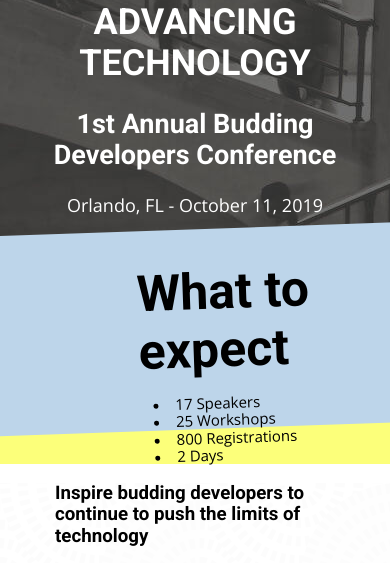
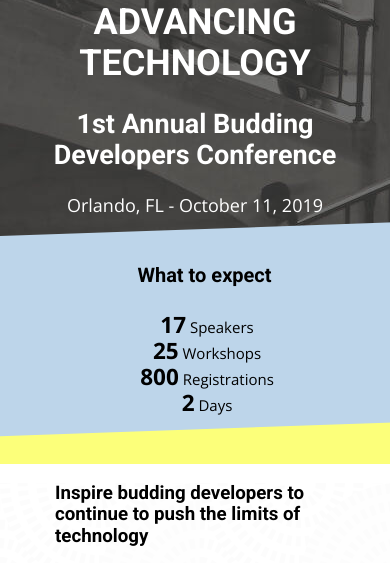
Before and after one commit to UnwireMe/advanced-tech-conference, a plain HTML site: page index.html in a window 390 px wide. Shown: the part 267-830 px from the top of the page. Drawn offline with nearby package versions, Linux system fonts and the light colour scheme.

Commit message:
Hero Banner Responsive (700px)

```diff
--- a/css/style.css
+++ b/css/style.css
@@ -376,6 +376,7 @@ input::placeholder {
 
 /* Media Queries */
 @media only screen and (max-width: 700px) {
+  /* Benefits Section */
   .benefits-section .wrap {
     padding: 0;
   }
@@ -395,4 +396,38 @@ input::placeholder {
     margin: 0;
     padding: 0;
   }
+
+  /* Hero Banner */
+  .hero-banner h2 {
+    font-size: 20px;
+    text-align: center;
+    margin: 0 auto;
+    padding: 0;
+  }
+
+  .hero-number {
+    font-size: 1.5em;
+    font-weight: 700;
+  }
+
+  .hero-banner-text {
+    width: 55%;
+    margin: 0 auto;
+    padding: 0 0 10px 0;
+    text-align: center;
+    transform: none;
+  }
+
+  .hero-banner-text li {
+    font-size: 15px;
+    margin: 0 auto;
+    padding-left: 5px;
+    list-style: none;
+  }
+
+  .hero-banner-text ul {
+    margin: 25px auto;
+    padding: 0;
+  }
+
 }
--- a/index.html
+++ b/index.html
@@ -34,10 +34,10 @@
         <div class="hero-banner-text">
           <h2>What to expect</h2>
           <ul>
-            <li>17 Speakers</li>
-            <li>25 Workshops</li>
-            <li>800 Registrations</li>
-            <li>2 Days</li>
+            <li><span class="hero-number">17</span> Speakers</li>
+            <li><span class="hero-number">25</span> Workshops</li>
+            <li><span class="hero-number">800</span> Registrations</li>
+            <li><span class="hero-number">2</span> Days</li>
           </ul>
         </div>
       </div>
```
